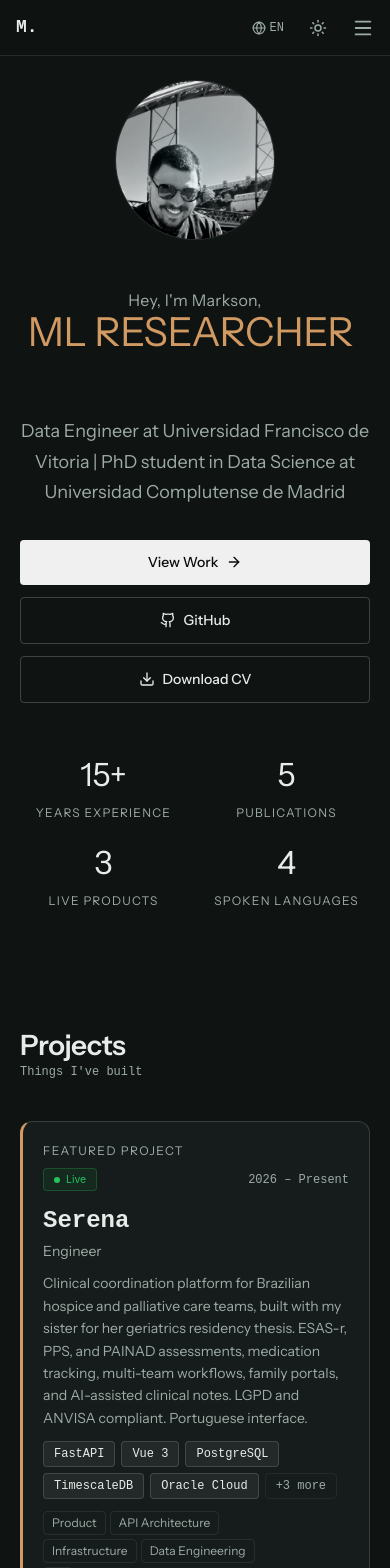
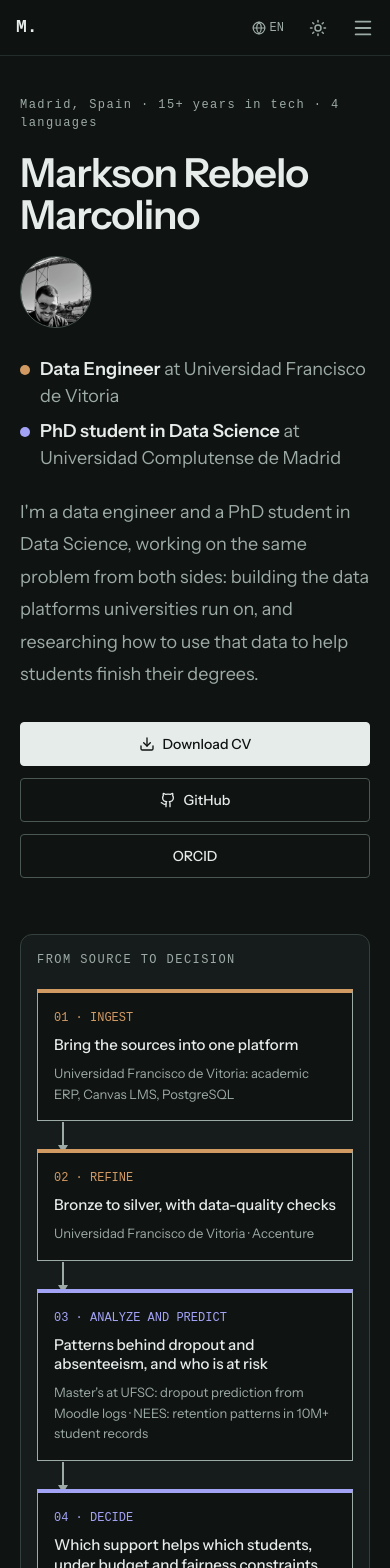
Before and after one commit to MarksonMarcolino/portfolio, a Vue app: page / in a window 390 px wide. Shown: the top 1568 px of the page. Built offline with nearby package versions, Linux system fonts and the light colour scheme; a web font is replaced by a local one.

Commit message:
Rewrite the hero and add the stage graph

```diff
--- a/src/components/HeroSection.vue
+++ b/src/components/HeroSection.vue
@@ -1,284 +1,184 @@
 <script setup>
-import { ref, onMounted, onUnmounted, watch } from 'vue'
 import { useI18n } from 'vue-i18n'
-import { useLenis } from '../composables/useLenis.js'
-import gsap from 'gsap'
-import { ScrollTrigger } from 'gsap/ScrollTrigger'
-import { ArrowRight, Github, Download } from 'lucide-vue-next'
+import { Github, Download } from 'lucide-vue-next'
 import { useCV } from '../composables/useCV.js'
+import StageGraph from './StageGraph.vue'
 
-const { t, locale } = useI18n()
-const lenis = useLenis()
+const { t } = useI18n()
 const { downloadCV } = useCV()
-
-// Typewriter for cycling roles
-const roleKeys = ['dataEngineer', 'mlResearcher', 'fullStackBuilder']
-const displayRole = ref('')
-const roleIndex = ref(0)
-const charIndex = ref(0)
-const isDeleting = ref(false)
-let typeTimer = null
-
-function typeTick() {
-  const roles = roleKeys.map(k => t(`hero.roles.${k}`).toUpperCase())
-  const current = roles[roleIndex.value]
-  if (!isDeleting.value) {
-    displayRole.value = current.substring(0, charIndex.value + 1)
-    charIndex.value++
-    if (charIndex.value === current.length) {
-      typeTimer = setTimeout(() => { isDeleting.value = true; typeTick() }, 2200)
-      return
-    }
-    typeTimer = setTimeout(typeTick, 90)
-  } else {
-    displayRole.value = current.substring(0, charIndex.value - 1)
-    charIndex.value--
-    if (charIndex.value === 0) {
-      isDeleting.value = false
-      roleIndex.value = (roleIndex.value + 1) % roles.length
-      typeTimer = setTimeout(typeTick, 400)
-      return
-    }
-    typeTimer = setTimeout(typeTick, 45)
-  }
-}
-
-watch(locale, () => {
-  clearTimeout(typeTimer)
-  charIndex.value = 0
-  isDeleting.value = false
-  displayRole.value = ''
-  typeTick()
-})
-
-const stats = [
-  { key: 'experience', value: 15, suffix: '+' },
-  { key: 'papers', value: 5, suffix: '' },
-  { key: 'products', value: 3, suffix: '' },
-  { key: 'languages', value: 4, suffix: '' },
-]
-
-const statRefs = ref({})
-const heroRef = ref(null)
-let gsapCtx
-
-onMounted(() => {
-  typeTick()
-  gsapCtx = gsap.context(() => {
-    // Entrance sequence
-    const tl = gsap.timeline({ delay: 0.3 })
-
-    tl.fromTo('.hero-heading-line',
-      { opacity: 0, y: 50, skewY: 2 },
-      { opacity: 1, y: 0, skewY: 0, duration: 0.7, ease: 'power4.out', stagger: 0.1 })
-
-      .fromTo('.hero-tagline',
-        { opacity: 0, y: 20 },
-        { opacity: 1, y: 0, duration: 0.6, ease: 'power2.out' },
-        '-=0.4')
-
-      .fromTo('.hero-buttons',
-        { opacity: 0, y: 15 },
-        { opacity: 1, y: 0, duration: 0.5, ease: 'power2.out' },
-        '-=0.3')
-
-      .fromTo('.hero-stat',
-        { opacity: 0, y: 20 },
-        { opacity: 1, y: 0, duration: 0.4, ease: 'power2.out', stagger: 0.08 },
-        '-=0.2')
-
-      .fromTo('.hero-photo',
-        { opacity: 0, scale: 0.94 },
-        { opacity: 1, scale: 1, duration: 1.0, ease: 'power3.out' },
-        '-=0.8')
-
-    // Stats counter animation
-    stats.forEach((stat) => {
-      const el = statRefs.value[stat.key]
-      if (!el) return
-      ScrollTrigger.create({
-        trigger: el,
-        start: 'top 90%',
-        once: true,
-        onEnter: () => {
-          const obj = { val: 0 }
-          gsap.to(obj, {
-            val: stat.value,
-            duration: 1.5,
-            ease: 'power2.out',
-            onUpdate: () => {
-              el.textContent = Math.round(obj.val) + stat.suffix
-            },
-          })
-        },
-      })
-    })
-  }, heroRef.value)
-})
-
-onUnmounted(() => {
-  gsapCtx?.revert()
-  clearTimeout(typeTimer)
-})
-
-function scrollToWork() {
-  lenis.scrollTo('#projects')
-}
 </script>
 
 <template>
-  <section id="hero" ref="heroRef" class="relative min-h-screen grid items-center" style="grid-template-columns: 55fr 45fr; padding: 0 clamp(24px, 6vw, 120px); gap: 48px; background: var(--bg-0);">
+  <section id="hero" class="hero">
+    <p class="eyebrow">{{ t('hero.location') }} · {{ t('hero.years') }} · {{ t('hero.languagesCount') }}</p>
 
-    <!-- Text column -->
-    <div style="min-width: 0;">
-      <!-- Heading -->
-      <h1 class="hero-heading">
-        <span class="sr-only">Markson Rebelo Marcolino. Data Engineer, ML Researcher, and Full-Stack Builder based in Madrid</span>
-        <span aria-hidden="true" class="hero-heading-line" style="display: block; font-family: var(--font-display); font-size: clamp(1rem, 2vw, 1.4rem); color: var(--text-muted); font-weight: 400; letter-spacing: 0.02em; opacity: 0;">
-          {{ t('hero.greeting') }}
-        </span>
-        <span aria-hidden="true" class="hero-heading-line" style="display: block; font-family: var(--font-display); font-size: var(--display-xl); color: var(--accent); line-height: 1; letter-spacing: -0.01em; opacity: 0; height: 2em; overflow: hidden; font-weight: 400;">
-          <span class="cursor-blink" style="display: inline-block; vertical-align: top;">{{ displayRole || '\u00A0' }}</span>
-        </span>
-      </h1>
+    <div class="name-row">
+      <h1 class="name">Markson Rebelo Marcolino</h1>
+      <img class="portrait" src="/profile-hero.jpg" alt="Markson Rebelo Marcolino" />
+    </div>
 
-      <!-- Tagline -->
-      <p class="hero-tagline" style="font-family: var(--font-sans); font-size: var(--text-lg); color: var(--text-secondary); line-height: 1.7; max-width: 440px; margin-top: 24px; opacity: 0;">
-        {{ t('hero.tagline') }}
-      </p>
+    <ul class="roles">
+      <li class="role engineering">
+        <span class="role-dot" aria-hidden="true" />
+        <span><strong>{{ t('hero.roleEngineering.title') }}</strong> {{ t('hero.roleEngineering.place') }}</span>
+      </li>
+      <li class="role research">
+        <span class="role-dot" aria-hidden="true" />
+        <span><strong>{{ t('hero.roleResearch.title') }}</strong> {{ t('hero.roleResearch.place') }}</span>
+      </li>
+    </ul>
 
-      <!-- Buttons -->
-      <div class="hero-buttons flex flex-wrap gap-3" style="margin-top: 32px; opacity: 0;">
-        <button
-          @click="scrollToWork"
-          class="flex items-center gap-2 cursor-pointer transition-all hover:scale-[1.02]"
-          style="background: #f0f0f0; color: #0a0a0a; border: none; border-radius: 4px; padding: 12px 28px; font-family: var(--font-sans); font-weight: 500; font-size: var(--text-sm);"
-        >
-          {{ t('hero.viewWork') }}
-          <ArrowRight :size="16" />
+    <p class="lede">{{ t('hero.lede') }}</p>
+
+    <div class="ctas">
+      <button type="button" class="cta primary" @click="downloadCV">
+        <Download :size="16" aria-hidden="true" />
+        {{ t('hero.download_cv') }}
       </button>
-        <a
-          href="https://github.com/MarksonMarcolino"
-          target="_blank"
-          rel="noopener"
-          class="flex items-center gap-2 cursor-pointer transition-all hover:border-white/50"
-          style="background: transparent; border: 1px solid rgba(255,255,255,0.2); color: var(--text-primary); border-radius: 4px; padding: 12px 28px; font-family: var(--font-sans); font-weight: 500; font-size: var(--text-sm); text-decoration: none;"
-        >
-          <Github :size="16" />
+      <a class="cta" href="https://github.com/MarksonMarcolino" target="_blank" rel="noopener">
+        <Github :size="16" aria-hidden="true" />
         {{ t('common.github') }}
       </a>
-        <button
-          @click="downloadCV"
-          class="hero-btn flex items-center gap-2 cursor-pointer transition-all hover:border-white/50"
-          style="background: transparent; border: 1px solid rgba(255,255,255,0.2); color: var(--text-primary); border-radius: 4px; padding: 12px 28px; font-family: var(--font-sans); font-weight: 500; font-size: var(--text-sm);"
-        >
-          <Download :size="16" />
-          {{ t('hero.download_cv') }}
-        </button>
+      <a class="cta" href="https://orcid.org/0009-0006-2494-1595" target="_blank" rel="noopener">
+        {{ t('common.orcid') }}
+      </a>
     </div>
 
-      <!-- Stats -->
-      <div class="hero-stats-row flex items-center gap-0" style="margin-top: 48px;">
-        <template v-for="(stat, i) in stats" :key="stat.key">
-          <div v-if="i > 0" class="stat-divider h-8 mx-4" style="width: 1px; background: rgba(255,255,255,0.08);"></div>
-          <div class="hero-stat" style="opacity: 0;">
-            <span
-              :ref="el => { if (el) statRefs[stat.key] = el }"
-              style="font-family: var(--font-display); font-size: var(--display-md); color: var(--text-primary); display: block;"
-            >
-              0{{ stat.suffix }}
-            </span>
-            <span style="font-family: var(--font-sans); font-size: var(--text-xs); text-transform: uppercase; letter-spacing: 0.1em; color: var(--text-secondary);">
-              {{ t(`hero.stats.${stat.key}`) }}
-            </span>
-          </div>
-        </template>
-      </div>
-    </div>
-
-    <!-- Photo column: self-center aligns to the grid row, not viewport -->
-    <div class="flex items-center justify-center self-center">
-      <div class="hero-photo relative" style="width: clamp(300px, 38vw, 520px); height: clamp(300px, 38vw, 520px); opacity: 0;">
-        <!-- Subtle glow behind -->
-        <div class="absolute inset-0 rounded-full" style="background: radial-gradient(circle, rgba(0,210,255,0.05) 0%, transparent 70%); transform: scale(1.2);"></div>
-        <!-- Photo -->
-        <div class="w-full h-full rounded-full overflow-hidden" style="border: 1px solid rgba(255,255,255,0.1);">
-          <img
-            src="/profile-hero.jpg"
-            alt="Markson Rebelo Marcolino"
-            class="w-full h-full object-cover object-top"
-          />
-        </div>
-      </div>
-    </div>
+    <StageGraph />
   </section>
 </template>
 
 <style scoped>
-@media (max-width: 767px) {
-  #hero {
-    grid-template-columns: 1fr !important;
-    padding: 80px 20px 40px !important;
-    gap: 24px !important;
-    text-align: center;
+.hero {
+  max-width: 1320px;
+  margin: 0 auto;
+  padding: clamp(96px, 12vw, 140px) clamp(20px, 6vw, 120px) clamp(48px, 6vw, 80px);
+  background: var(--bg-0);
 }
-  #hero > div:last-child {
-    order: -1;
+
+.eyebrow {
+  margin: 0 0 20px;
+  font-family: var(--font-mono);
+  font-size: var(--text-xs);
+  letter-spacing: var(--tracking-eyebrow);
+  color: var(--text-muted);
 }
-  .hero-heading-line {
-    text-align: center;
+
+.name-row {
+  display: flex;
+  flex-wrap: wrap;
+  align-items: center;
+  gap: 20px 32px;
 }
-  .hero-tagline {
-    margin-left: auto;
-    margin-right: auto;
+
+.name {
+  margin: 0;
+  font-family: var(--font-display);
+  font-size: var(--display-xl);
+  font-weight: 600;
+  line-height: 1.05;
+  letter-spacing: -0.025em;
+  color: var(--text-primary);
+  overflow-wrap: anywhere;
 }
-  .hero-buttons {
+
+.portrait {
+  width: clamp(72px, 12vw, 144px);
+  height: clamp(72px, 12vw, 144px);
+  border-radius: 50%;
+  border: 1px solid var(--border-strong);
+  object-fit: cover;
+  object-position: top;
+}
+
+.roles {
+  display: flex;
   flex-direction: column;
-    width: 100%;
+  gap: 8px;
+  margin: 28px 0 0;
+  padding: 0;
+  list-style: none;
 }
-  .hero-buttons > * {
-    width: 100%;
+
+.role {
+  display: flex;
+  align-items: baseline;
+  gap: 10px;
+  font-size: var(--text-lg);
+  color: var(--text-secondary);
+}
+
+.role strong {
+  font-weight: 600;
+  color: var(--text-primary);
+}
+
+.role-dot {
+  flex-shrink: 0;
+  width: 10px;
+  height: 10px;
+  border-radius: 50%;
+  background: var(--bronze);
+}
+
+.role.research .role-dot {
+  background: var(--research);
+}
+
+.lede {
+  max-width: 62ch;
+  margin: 24px 0 0;
+  font-size: var(--text-lg);
+  line-height: var(--leading-relaxed);
+  color: var(--text-muted);
+}
+
+.ctas {
+  display: flex;
+  flex-wrap: wrap;
+  gap: 12px;
+  margin: 32px 0 56px;
+}
+
+.cta {
+  display: inline-flex;
+  align-items: center;
   justify-content: center;
+  gap: 8px;
+  height: 44px;
+  padding: 0 24px;
+  background: transparent;
+  border: 1px solid var(--border-strong);
+  border-radius: var(--radius-sm);
+  font-family: var(--font-sans);
+  font-size: var(--text-sm);
+  font-weight: 500;
+  color: var(--text-primary);
+  text-decoration: none;
+  cursor: pointer;
+  transition: border-color 0.2s, color 0.2s, background-color 0.2s;
 }
-  .hero-photo {
-    width: 160px !important;
-    height: 160px !important;
-    margin: 0 auto 24px;
+
+.cta:hover {
+  border-color: var(--accent);
+  color: var(--accent);
 }
-  .hero-stats-row {
-    display: grid !important;
-    grid-template-columns: 1fr 1fr;
-    gap: 16px;
-    text-align: center;
+
+.cta.primary {
+  background: var(--text-primary);
+  border-color: var(--text-primary);
+  color: var(--bg-0);
 }
-  .hero-stats-row .stat-divider {
-    display: none;
+
+.cta.primary:hover {
+  background: var(--accent);
+  border-color: var(--accent);
+  color: var(--bg-0);
 }
-}
-@media (min-width: 768px) and (max-width: 1023px) {
-  #hero {
-    grid-template-columns: 1fr !important;
-    padding: 100px 24px 60px !important;
-    gap: 32px !important;
-    text-align: center;
-  }
-  #hero > div:last-child {
-    order: -1;
-  }
-  .hero-heading-line {
-    text-align: center;
-  }
-  .hero-tagline {
-    margin-left: auto;
-    margin-right: auto;
-  }
-  .hero-buttons {
-    justify-content: center;
-  }
-  .hero-photo {
-    width: 220px !important;
-    height: 220px !important;
-    margin: 0 auto;
+
+@media (max-width: 479px) {
+  .ctas {
+    flex-direction: column;
   }
 }
 </style>
--- /dev/null
+++ b/src/components/StageGraph.vue
@@ -0,0 +1,203 @@
+<script setup>
+import { useI18n } from 'vue-i18n'
+import { stages } from '../data/stages.js'
+
+const { t } = useI18n()
+</script>
+
+<template>
+  <figure class="graph">
+    <p class="graph-title">{{ t('graph.title') }}</p>
+    <!-- Nodes sit where each kind of work happened; no edge or element may join one node's organisation to another's. -->
+    <ol class="graph-nodes">
+      <li
+        v-for="(s, i) in stages"
+        :key="s.id"
+        class="node"
+        :class="s.side"
+        :style="{ '--i': i }"
+      >
+        <span class="node-tag">{{ s.n }} · {{ t(`stages.${s.id}.label`) }}</span>
+        <span class="node-line">{{ t(`stages.${s.id}.line`) }}</span>
+        <span class="node-where">{{ t(`stages.${s.id}.where`) }}</span>
+      </li>
+    </ol>
+    <ul class="legend">
+      <li class="legend-item engineering"><span class="legend-dot" aria-hidden="true" />{{ t('graph.legend.engineering') }}</li>
+      <li class="legend-item research"><span class="legend-dot" aria-hidden="true" />{{ t('graph.legend.research') }}</li>
+    </ul>
+    <figcaption class="graph-caption">{{ t('graph.caption') }}</figcaption>
+  </figure>
+</template>
+
+<style scoped>
+.graph {
+  margin: 0;
+  padding: clamp(16px, 3vw, 28px);
+  background: var(--bg-1);
+  border: 1px solid var(--border-default);
+  border-radius: var(--radius-md);
+}
+
+.graph-title {
+  margin: 0 0 20px;
+  font-family: var(--font-mono);
+  font-size: var(--text-xs);
+  letter-spacing: var(--tracking-eyebrow);
+  text-transform: uppercase;
+  color: var(--text-muted);
+}
+
+.graph-nodes {
+  display: grid;
+  grid-template-columns: repeat(4, minmax(0, 1fr));
+  gap: 40px;
+  margin: 0;
+  padding: 0;
+  list-style: none;
+}
+
+.node {
+  position: relative;
+  display: flex;
+  flex-direction: column;
+  gap: 8px;
+  min-width: 0;
+  padding: 16px;
+  background: var(--bg-0);
+  border: 1.5px solid var(--edge);
+  border-top: 4px solid var(--bronze);
+  overflow-wrap: anywhere;
+}
+
+.node.research {
+  border-top-color: var(--research);
+}
+
+.node:not(:last-child)::after {
+  content: '';
+  position: absolute;
+  top: 50%;
+  right: -34px;
+  width: 32px;
+  height: 2px;
+  background: var(--edge);
+}
+
+.node:not(:last-child)::before {
+  content: '';
+  position: absolute;
+  top: 50%;
+  right: -41px;
+  width: 0;
+  height: 0;
+  margin-top: -4px;
+  border-top: 5px solid transparent;
+  border-bottom: 5px solid transparent;
+  border-left: 8px solid var(--edge);
+  z-index: 1;
+}
+
+.node-tag {
+  font-family: var(--font-mono);
+  font-size: var(--text-xs);
+  text-transform: uppercase;
+  color: var(--bronze);
+}
+
+.node.research .node-tag {
+  color: var(--research);
+}
+
+.node-line {
+  font-size: 15px;
+  font-weight: 500;
+  line-height: var(--leading-snug);
+  color: var(--text-primary);
+}
+
+.node-where {
+  font-size: 13px;
+  line-height: var(--leading-normal);
+  color: var(--text-muted);
+}
+
+.legend {
+  display: flex;
+  flex-wrap: wrap;
+  gap: 8px 20px;
+  margin: 20px 0 0;
+  padding: 0;
+  list-style: none;
+}
+
+.legend-item {
+  display: inline-flex;
+  align-items: center;
+  gap: 8px;
+  font-family: var(--font-mono);
+  font-size: var(--text-xs);
+  color: var(--text-secondary);
+}
+
+.legend-dot {
+  width: 10px;
+  height: 10px;
+  border-radius: 50%;
+  background: var(--bronze);
+}
+
+.legend-item.research .legend-dot {
+  background: var(--research);
+}
+
+.graph-caption {
+  margin-top: 12px;
+  max-width: 70ch;
+  font-size: 13px;
+  line-height: var(--leading-normal);
+  color: var(--text-muted);
+}
+
+@media (max-width: 899px) {
+  .graph-nodes {
+    grid-template-columns: minmax(0, 1fr);
+    gap: 28px;
+  }
+
+  .node:not(:last-child)::after {
+    top: auto;
+    right: auto;
+    bottom: -26px;
+    left: 24px;
+    width: 2px;
+    height: 24px;
+  }
+
+  .node:not(:last-child)::before {
+    top: auto;
+    right: auto;
+    bottom: -33px;
+    left: 24px;
+    margin: 0 0 0 -4px;
+    border-left: 5px solid transparent;
+    border-right: 5px solid transparent;
+    border-top: 8px solid var(--edge);
+    border-bottom: 0;
+  }
+}
+
+@media (prefers-reduced-motion: no-preference) {
+  .node {
+    animation: node-in 0.5s ease-out both;
+    animation-delay: calc(var(--i) * 0.08s);
+  }
+
+  @keyframes node-in {
+    from {
+      opacity: 0;
+      transform: translateY(8px);
+    }
+  }
+}
+</style>
```
Lines whose indentation alone changed are shown as unchanged.
